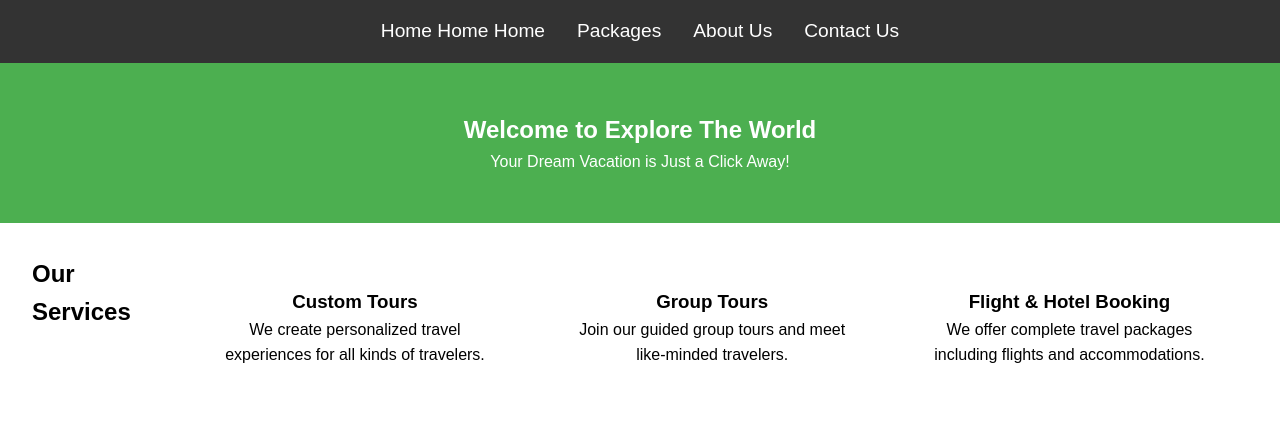
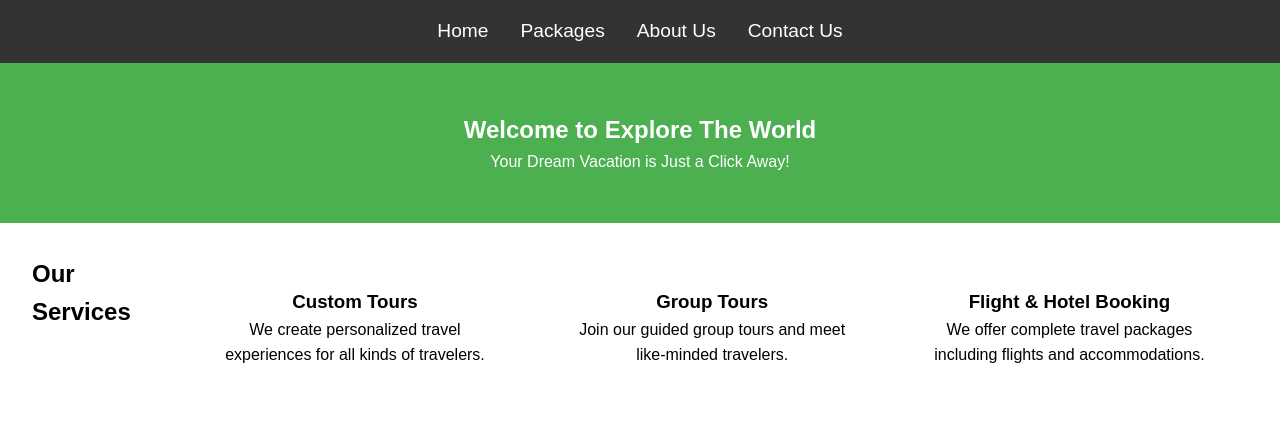
Before and after one commit to RobiyaF/tourism-website, a plain HTML site: page index.html in a window 1280 px wide. Shown: the top 442 px of the page. Drawn offline with Linux system fonts and the light colour scheme.

Commit message:
Update index.html

```diff
--- a/index.html
+++ b/index.html
@@ -10,7 +10,7 @@
     <header>
         <nav>
             <ul>
-                <li><a href="index.html">Home Home Home</a></li>
+                <li><a href="index.html">Home</a></li>
                 <li><a href="packages.html">Packages</a></li>
                 <li><a href="about.html">About Us</a></li>
                 <li><a href="contact.html">Contact Us</a></li>
```
